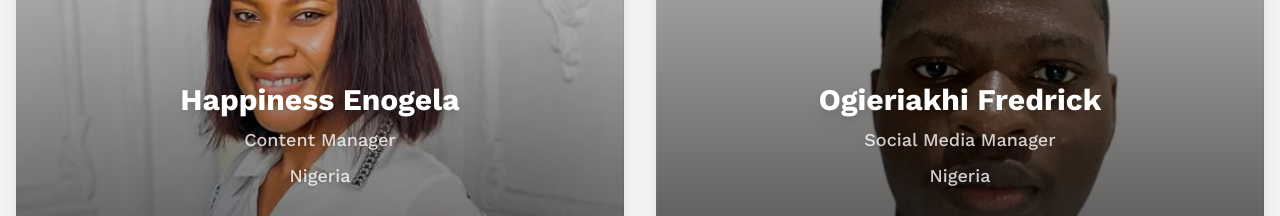
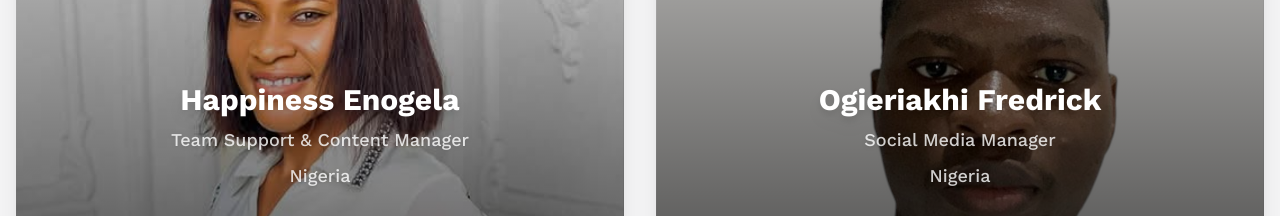
Before and after one commit to ochudi/luv-site, a Next.js app: page /about in a window 1280 px wide. Shown: the part 4500-4716 px from the top of the page. Built offline with nearby package versions, Linux system fonts and the light colour scheme.

Commit message:
Change team member title

```diff
--- a/app/about/page.tsx
+++ b/app/about/page.tsx
@@ -258,7 +258,7 @@ export default function AboutPage() {
               },
               {
                 name: "Happiness Enogela",
-                title: "Content Manager",
+                title: "Team Support & Content Manager",
                 country: "Nigeria",
                 imageUrl: "/images/team/happiness.svg",
                 delay: 1.4,
```
